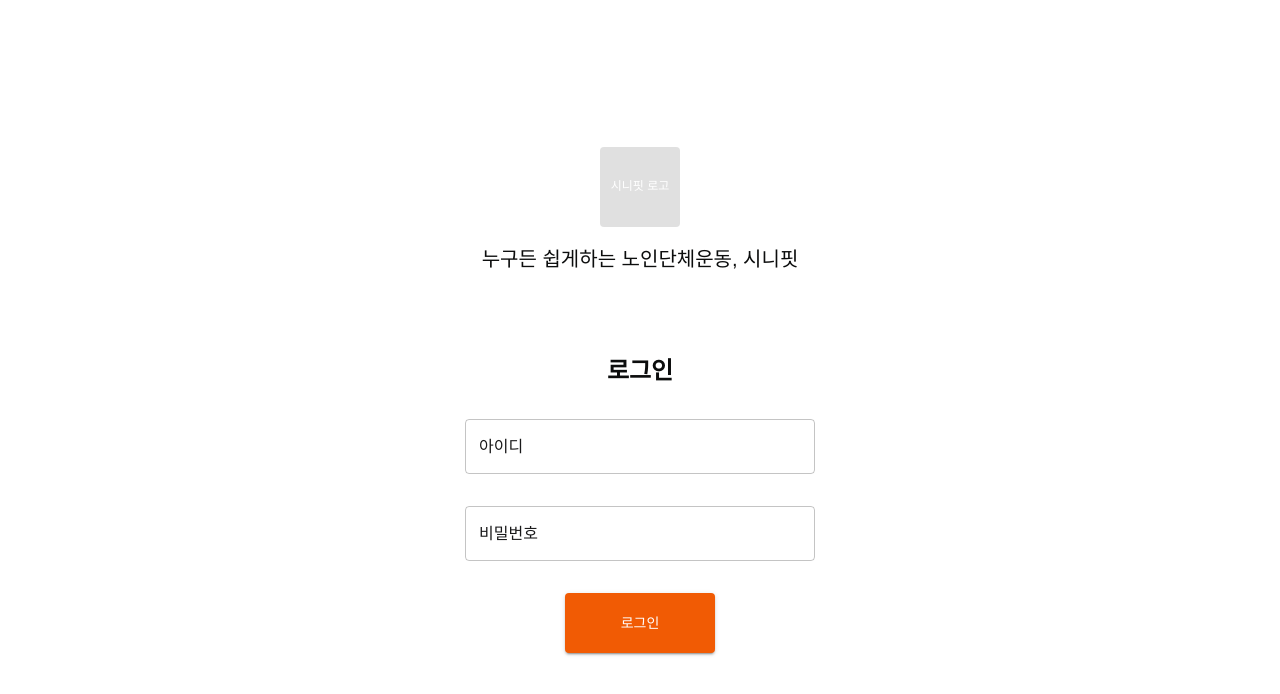
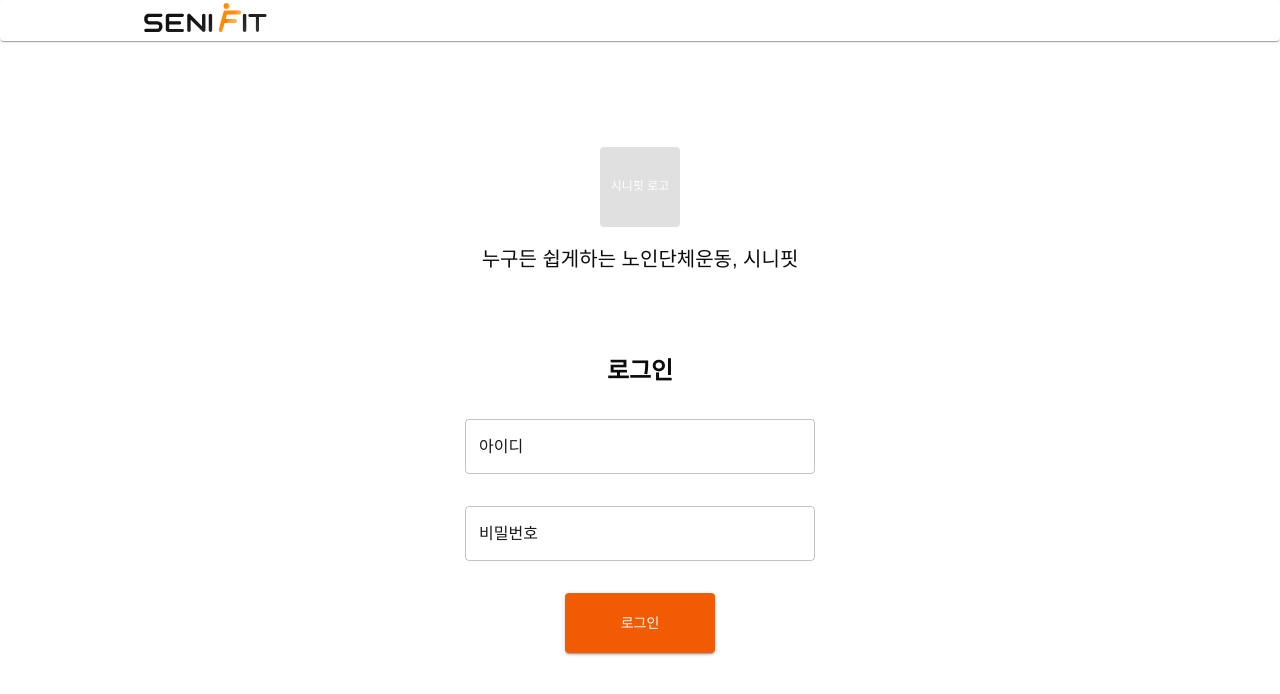
Before and after one commit to Team-Senifit/Web, a Next.js app: page / in a window 1280 px wide. Shown: the top 694 px of the page. Built offline with nearby package versions, Linux system fonts and the light colour scheme; a web font is replaced by a local one.

Commit message:
Feat: Header 기본 ui 생성

```diff
--- a/src/app/layout.tsx
+++ b/src/app/layout.tsx
@@ -2,6 +2,7 @@ import type { Metadata } from "next";
 import "./globals.css";
 import SenifitThemeProvider from "./panel/SenifitThemeProvider";
 import SenifitNavBar from "@/components/SenifitNavBar";
+import SenifitHeader from "@/components/SenifitHeader";
 
 export const metadata: Metadata = {
   title: "시니핏",
@@ -17,6 +18,7 @@ export default function RootLayout({
     <html lang="ko">
       <body>
         <SenifitThemeProvider>
+          <SenifitHeader />
           {children}
           <SenifitNavBar />
         </SenifitThemeProvider>
--- a/src/components/SenifitHeader.tsx
+++ b/src/components/SenifitHeader.tsx
@@ -1,7 +1,32 @@
+"use client";
+
 import React from "react";
+import useMedia from "@/hooks/useMedia";
+import { Box, Paper } from "@mui/material";
+import Logo from "@/assets/logo/senifit-logo.svg";
+import Image from "next/image";
 
 const SenifitHeader = () => {
-  return <div></div>;
+  const { isPhone } = useMedia();
+
+  if (isPhone) {
+    return null;
+  }
+  return (
+    <Paper
+      sx={{
+        bgcolor: "background.paper",
+        px: [0, 3, 18],
+        position: "fixed",
+        top: 0,
+        left: 0,
+        right: 0,
+        zIndex: 1000,
+      }}
+    >
+      <Image src={Logo} alt="시니핏 로고" />
+    </Paper>
+  );
 };
 
 export default SenifitHeader;
--- a/src/components/SenifitNavBar.tsx
+++ b/src/components/SenifitNavBar.tsx
@@ -1,6 +1,6 @@
 "use client";
 
-import * as React from "react";
+import React from "react";
 import {
   BottomNavigation,
   BottomNavigationAction,
@@ -75,6 +75,7 @@ const SenifitNavBar = () => {
         bottom: 0,
         left: 0,
         right: 0,
+        zIndex: 1000,
       }}
     >
       <BottomNavigation showLabels value={getCurrentPathValue()}>
```
Also changed, not shown: src/assets/logo/senifit-logo.svg (added), 1 other file (tests, documents, lock files or other folders).
